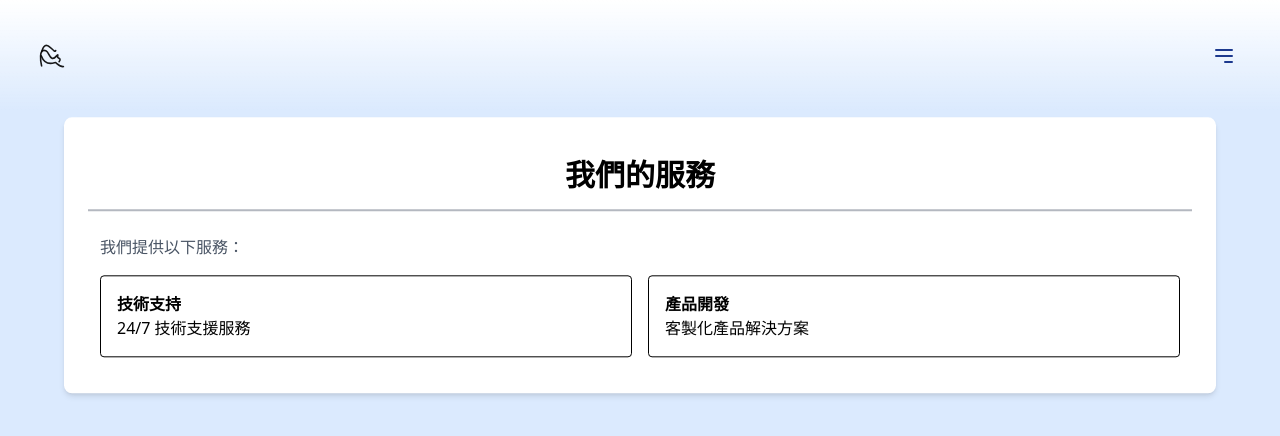
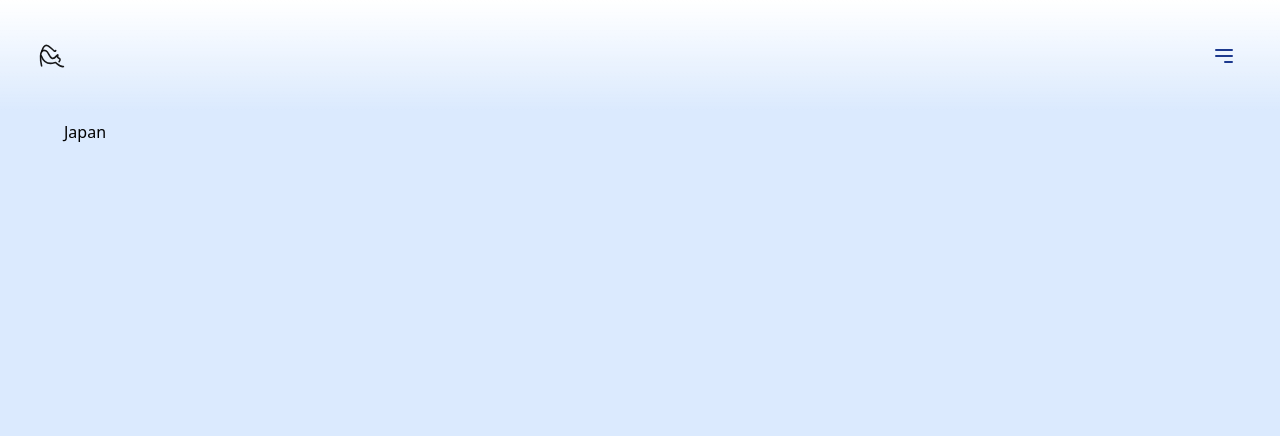
Before and after one commit to lun723/One-Idea, a React (Vite) app: page /travel in a window 1280 px wide. Shown: the top 436 px of the page. Built offline with nearby package versions, Linux system fonts and the light colour scheme.

Commit message:
移除未使用檔案

```diff
--- a/src/config/routes.ts
+++ b/src/config/routes.ts
@@ -1,7 +1,6 @@
 import Home from '../page/Home';
 import About from '../page/About';
 import Japan from '../page/travel/Japan';
-import Contact from '../page/Contact';
 
 export interface RouteConfig {
     label: string;
@@ -23,6 +22,5 @@ export const routes: RouteConfig[] = [
         subItems: [
             { label: 'Japan', path: '/travel/Japan', component: Japan, isNavItem: true, id: 'Japan' },
         ]
-    },
-    { label: 'Contact', path: '/contact', component: Contact, isNavItem: true, id: 'contact' },
+    }
 ];
--- a/src/page/Contact.tsx
+++ /dev/null
@@ -1,30 +0,0 @@
-import React, { useState } from 'react';
-import Modal from '../components/Modal';
-
-const Contact: React.FC = () => {
-  const [isModalOpen, setIsModalOpen] = useState(false);
-
-  const openModal = () => setIsModalOpen(true);
-  const closeModal = () => setIsModalOpen(false);
-
-  return (
-    <div className="max-w-7xl mx-auto px-8 sm:px-12 lg:px-16 py-8 pt-30">
-      <button onClick={openModal} className="bg-blue-500 text-white px-4 py-2 rounded">
-        Open Modal
-      </button>
-      <Modal
-        isOpen={isModalOpen}
-        onClose={closeModal}
-        title="My Modal"
-        size="medium"
-      >
-        <p>This is the modal content.</p>
-        <button onClick={closeModal} className="mt-4 bg-red-500 text-white px-4 py-2 rounded">
-          Close
-        </button>
-      </Modal>
-    </div>
-  );
-};
-
-export default Contact;
--- a/src/page/travel/Japan.tsx
+++ b/src/page/travel/Japan.tsx
@@ -1,24 +1,11 @@
 import React from 'react';
-import Content from '../../components/Card';
 
-const Japan: React.FC = () => {
+const Services: React.FC = () => {
   return (
     <div className="max-w-7xl mx-auto px-8 sm:px-12 lg:px-16 py-8 pt-30">
-      <Content title="我們的服務">
-        <p className="text-gray-600">我們提供以下服務：</p>
-        <div className="grid grid-cols-1 sm:grid-cols-2 gap-4 mt-4">
-          <div className="border p-4 rounded">
-            <h3 className="font-semibold">技術支持</h3>
-            <p>24/7 技術支援服務</p>
-          </div>
-          <div className="border p-4 rounded">
-            <h3 className="font-semibold">產品開發</h3>
-            <p>客製化產品解決方案</p>
-          </div>
-        </div>
-      </Content>
+      Japan
     </div>
   );
 };
 
-export default Japan;
+export default Services;
```
